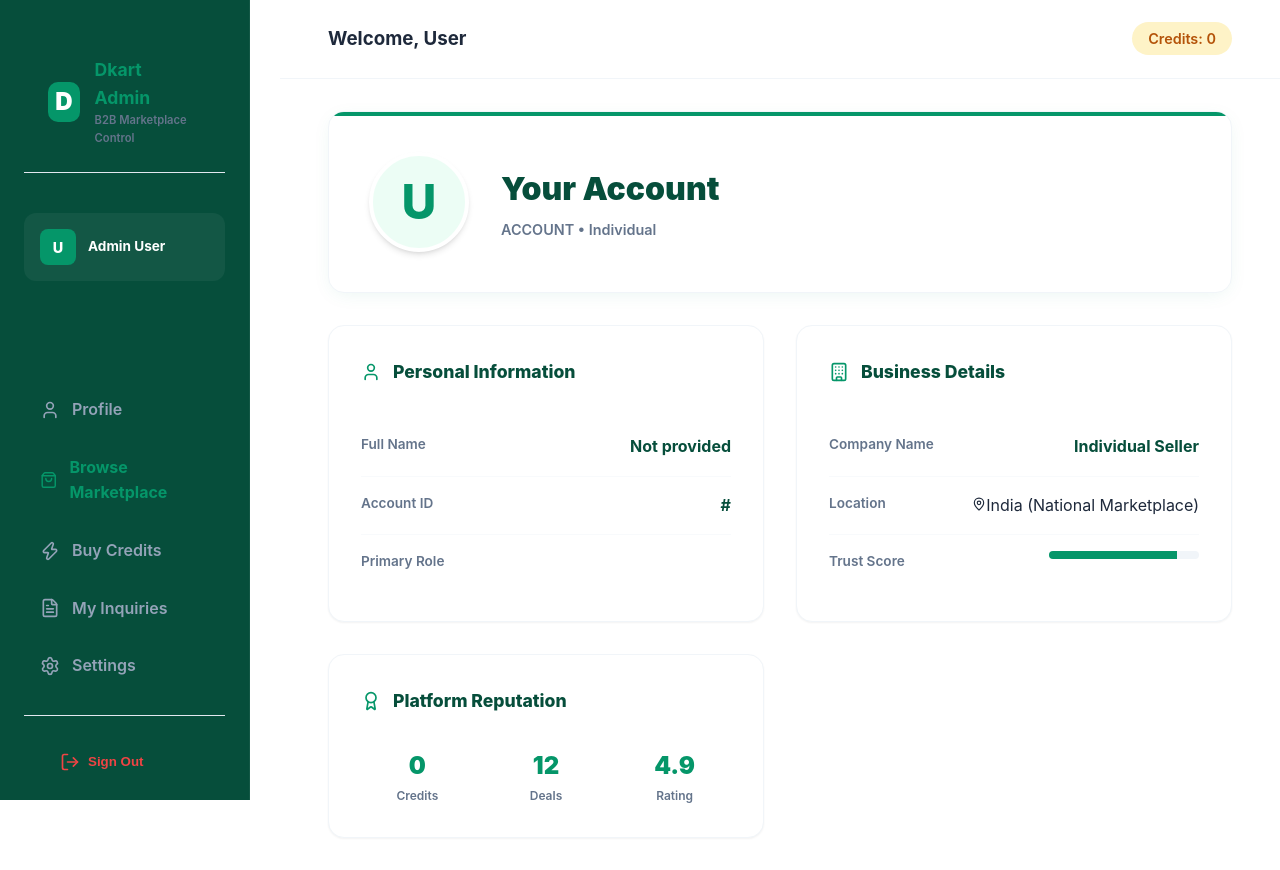
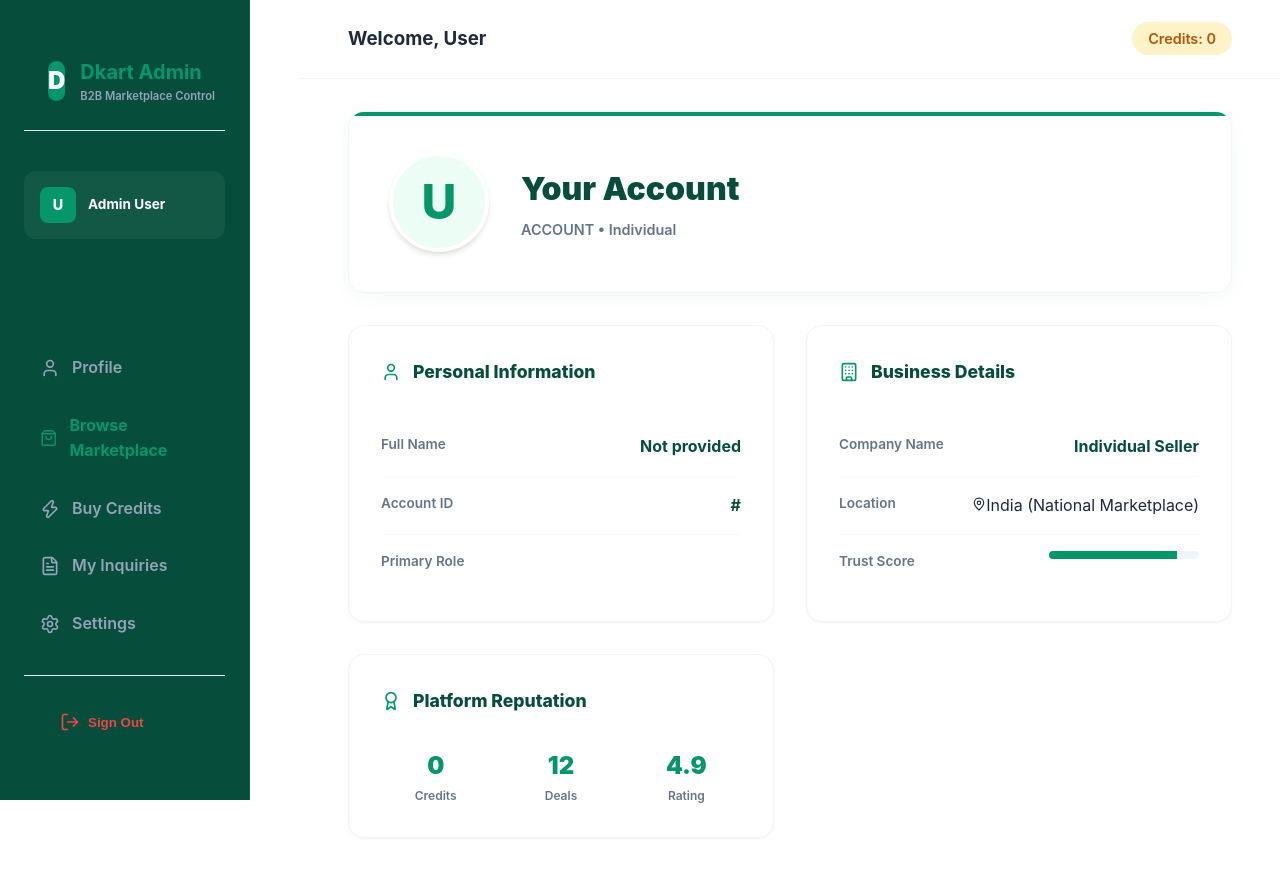
Before and after one commit to rohitkarwande/Dkart, a React (Vite) app: page /dashboard in a window 1280 px wide. Built offline with nearby package versions, Linux system fonts and the light colour scheme; no server answers.

Commit message:
design(dashboard): expand sidebar width to resolve text congestion

```diff
--- a/src/index.css
+++ b/src/index.css
@@ -1676,7 +1676,7 @@ body {
 /* Dashboard Layout Enhancements */
 .dashboard-layout {
   display: grid;
-  grid-template-columns: 280px 1fr;
+  grid-template-columns: 300px 1fr;
   min-height: 100vh;
   background: #ffffff;
 }
@@ -1716,15 +1716,17 @@ body {
 }
 
 .sidebar-brand h2 {
-  font-size: 1.1rem;
+  font-size: 1.25rem;
   margin: 0;
+  white-space: nowrap;
 }
 
 .sidebar-brand .subtitle {
   font-size: 0.7rem;
-  color: #64748b;
+  color: #94a3b8;
   margin: 0;
   font-weight: 600;
+  white-space: nowrap;
 }
 
 .user-context-card {
```
